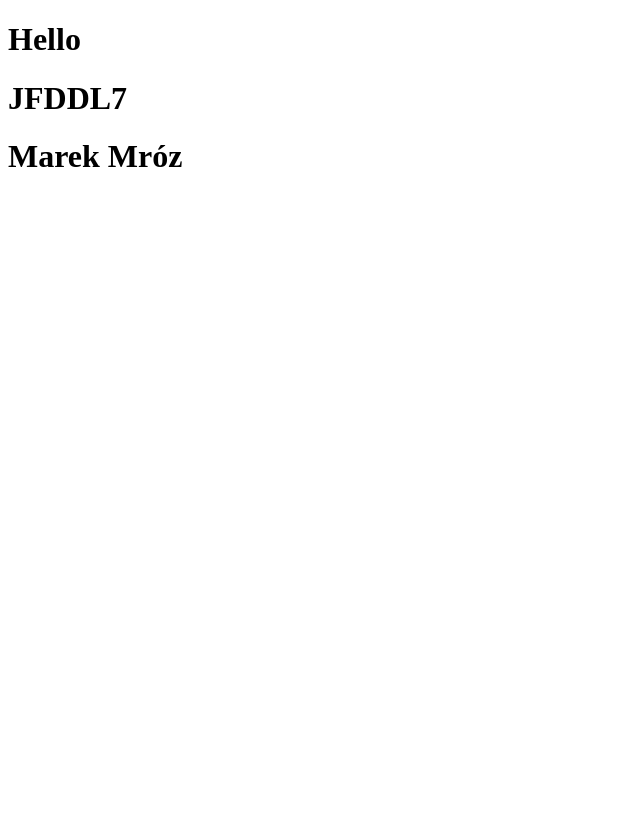
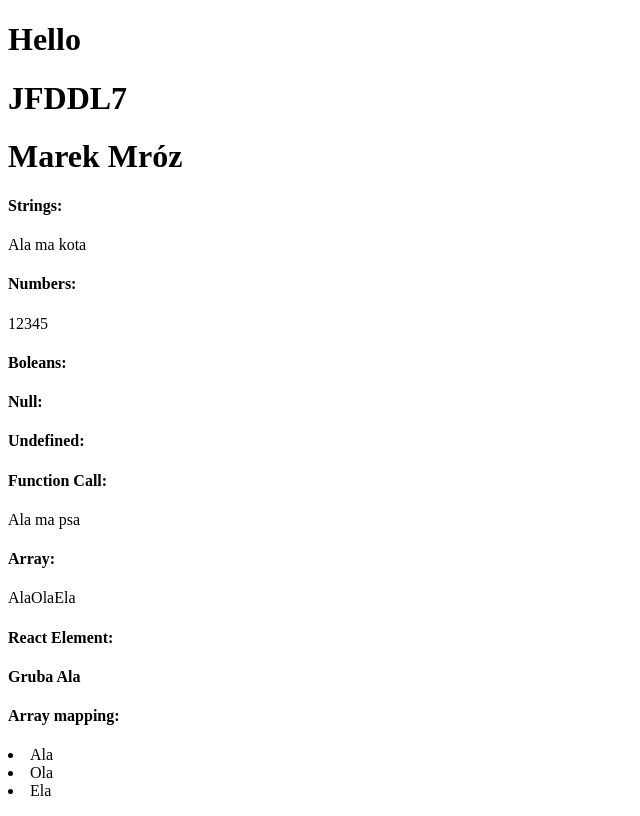
Before and after one commit to mroznymarek/react-day-1, a React (Create React App) app: page / in a window 1280 px wide. Shown: the whole page, without its empty margins (0-640 px from the left). Built offline with nearby package versions, Linux system fonts and the light colour scheme.

Commit message:
what react can display

```diff
--- a/src/App.js
+++ b/src/App.js
@@ -1,12 +1,14 @@
 import React from 'react'
 import DisplayPrefix from './DisplayPrefix'
 import DisplayName from './DisplayName'
+import WhatReactCanDisplay from './WhatReactCanDisplay';
 
 const App = () => (
   <div>
     <h1>Hello</h1>
     <DisplayPrefix />
     <DisplayName />
+    <WhatReactCanDisplay />
   </div>
 )
 
--- /dev/null
+++ b/src/WhatReactCanDisplay.js
@@ -0,0 +1,41 @@
+import React from 'react'
+
+const reactCanDisplayString = 'Ala ma kota'
+const reactCanDisplayNumbers = 12345
+const reactCantDisplayBolean = true
+const reactCantDislplayNull = null
+const reactCantDislplayUndefined = undefined
+
+const reactCanDisplayFunctionCall = () => 'Ala ma psa'
+
+const reactCanDisplayArray = ['Ala', 'Ola', 'Ela']
+
+const reactCanDisplayReactElement = <b>Gruba Ala</b>
+
+const WhatReactCanDisplay = (props) => (
+    <div>
+        <h4>Strings:</h4>
+            <p>{reactCanDisplayString}</p>
+        <h4>Numbers:</h4>
+            <p>{reactCanDisplayNumbers}</p>
+        <h4>Boleans:</h4>
+            <p>{reactCantDisplayBolean}</p>
+        <h4>Null:</h4>
+            <p>{reactCantDislplayNull}</p>
+        <h4>Undefined:</h4>
+            <p>{reactCantDislplayUndefined}</p>
+        <h4>Function Call:</h4>
+            <p>{reactCanDisplayFunctionCall()}</p>
+        <h4>Array:</h4>
+            <p>{reactCanDisplayArray}</p>
+        <h4>React Element:</h4>
+            <p>{reactCanDisplayReactElement}</p>
+        <h4>Array mapping:</h4>
+            <p>{reactCanDisplayArray.map(
+                element => <li>{element}</li>
+            )
+            }</p>
+    </div>
+)
+
+export default WhatReactCanDisplay
```
